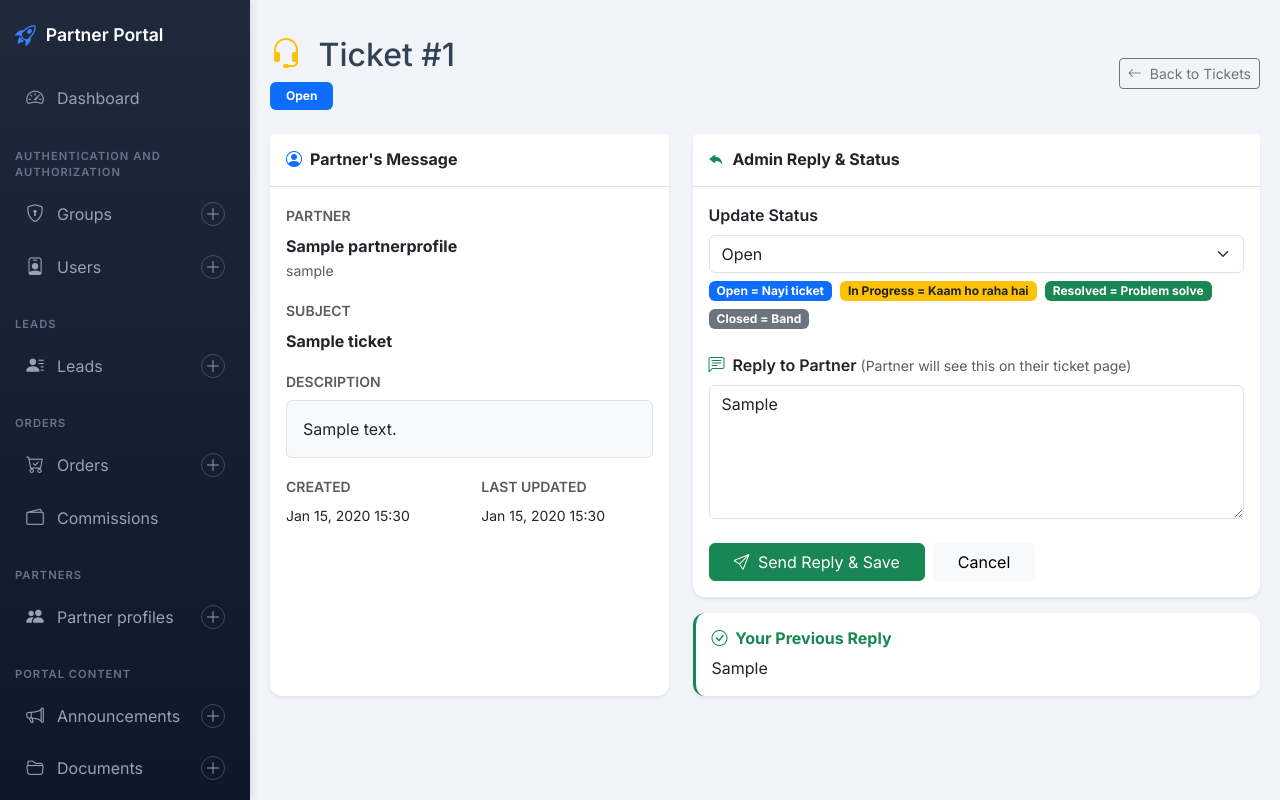
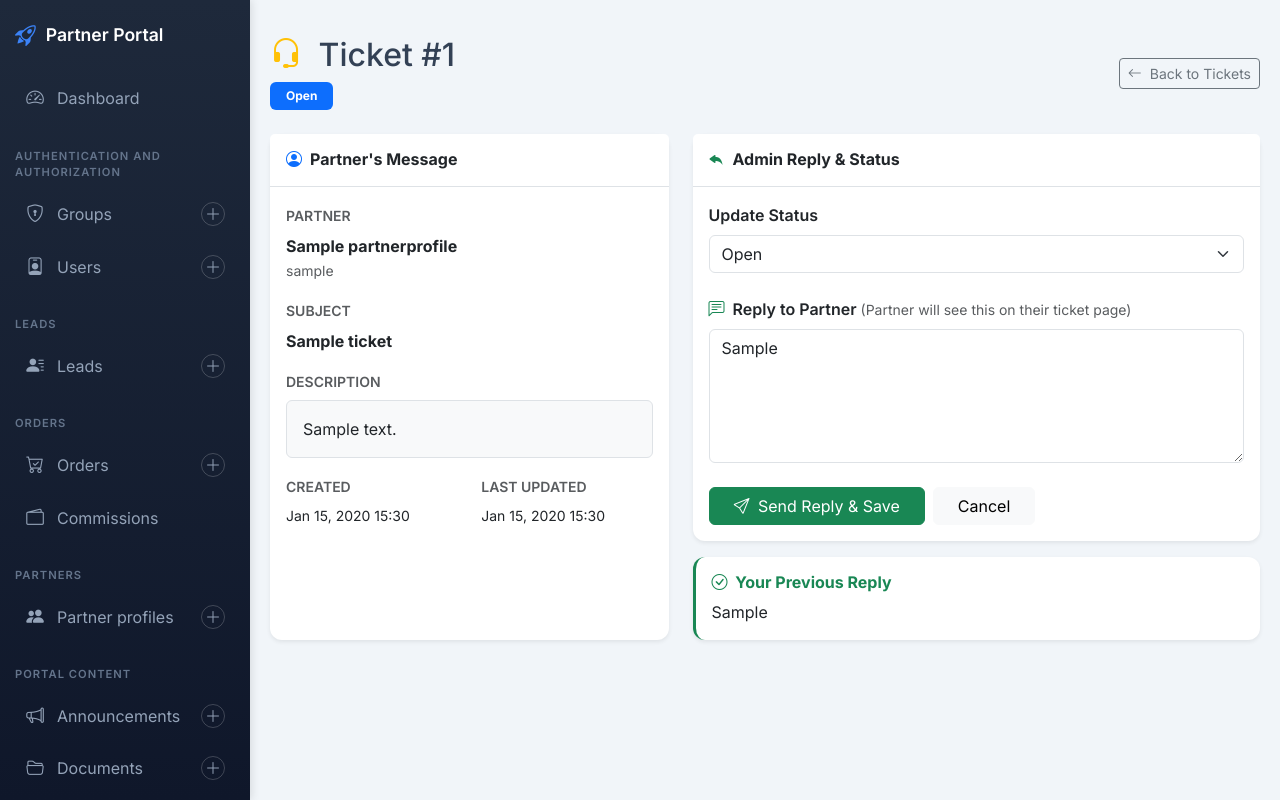
Before and after one commit to Himanshu-codew/Partner-portal1, a Django app: page /support/1/edit/ in a window 1280 px wide. Run offline with Django 5.2, Linux system fonts and the light colour scheme; a user stored in the database is signed in; tables that the repository leaves empty hold one stand-in row (values such as "Sample post"); some libraries are stand-ins or nearby versions.

Commit message:
fix: remove Hindi status labels from ticket form

```diff
--- a/templates/support/ticket_form.html
+++ b/templates/support/ticket_form.html
@@ -77,12 +77,6 @@
                     <div class="mb-4">
                         <label class="form-label fw-semibold">Update Status</label>
                         {{ form.status }}
-                        <div class="mt-2 d-flex gap-2 flex-wrap">
-                            <span class="badge bg-primary px-2 py-1">Open = Nayi ticket</span>
-                            <span class="badge bg-warning text-dark px-2 py-1">In Progress = Kaam ho raha hai</span>
-                            <span class="badge bg-success px-2 py-1">Resolved = Problem solve</span>
-                            <span class="badge bg-secondary px-2 py-1">Closed = Band</span>
-                        </div>
                     </div>
 
                     <!-- Admin Reply -->
```
